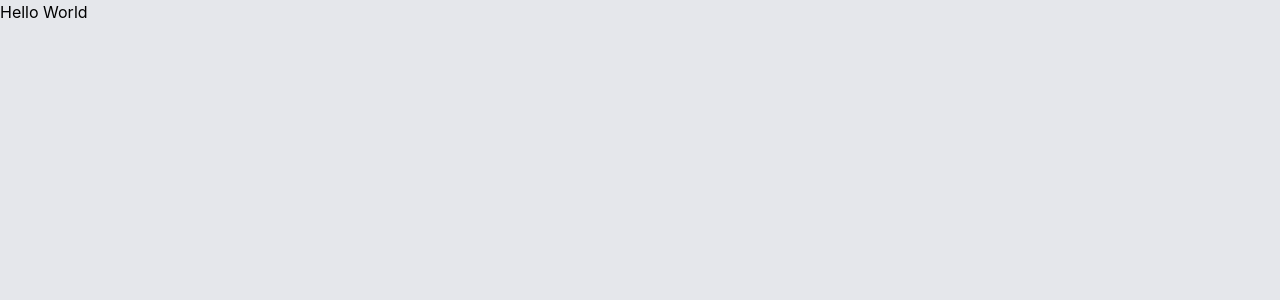
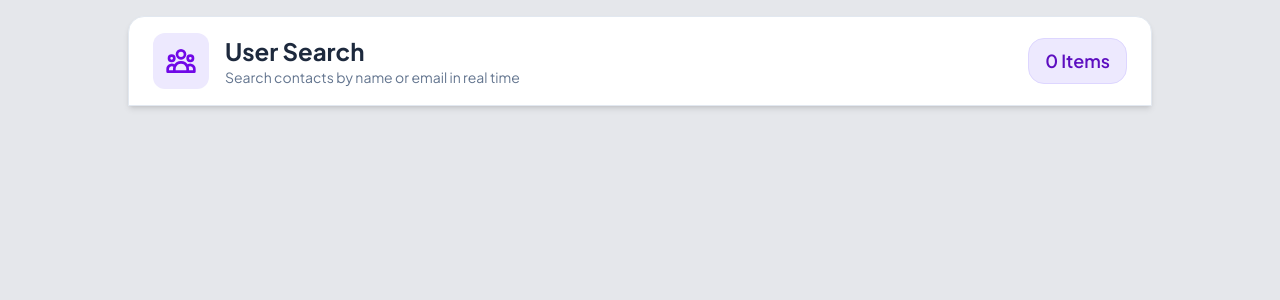
Before and after one commit to Sarfarosh-0/Web_Development, a React (Vite) app in the folder REACT_JS/02_React_App/: page / in a window 1280 px wide. Shown: the top 300 px of the page. Built offline with nearby package versions, Linux system fonts and the light colour scheme.

Commit message:
Header for User Search

```diff
--- a/REACT_JS/02_React_App/index.html
+++ b/REACT_JS/02_React_App/index.html
@@ -1,11 +1,22 @@
 <!doctype html>
 <html lang="en">
+
 <head>
   <meta charset="UTF-8" />
   <meta name="viewport" content="width=device-width, initial-scale=1.0" />
   <link rel="shortcut icon" href="https://cdn-icons-png.flaticon.com/128/15484/15484268.png" type="image/x-icon">
   <title>02-react-app</title>
   <link rel="stylesheet" href="src/index.css">
+  <link rel="preconnect" href="https://fonts.googleapis.com">
+  <link rel="preconnect" href="https://fonts.gstatic.com" crossorigin>
+  <link href="https://fonts.googleapis.com/css2?family=Plus+Jakarta+Sans:ital,wght@0,200..800;1,200..800&display=swap"
+    rel="stylesheet">
+
+  <style>
+    * {
+      font-family: "Plus Jakarta Sans", sans-serif;
+    }
+  </style>
 </head>
 
 <body class="bg-gray-200">
--- a/REACT_JS/02_React_App/src/04_User_Search/App.jsx
+++ b/REACT_JS/02_React_App/src/04_User_Search/App.jsx
@@ -1,8 +1,10 @@
+import Header from "./Components/Header";
+
 function App() {
 
     return (
         <>
-            <h1>Hello World</h1>
+            <Header />
         </>
     )
 }
--- /dev/null
+++ b/REACT_JS/02_React_App/src/04_User_Search/Components/Header.jsx
@@ -0,0 +1,34 @@
+function Header({ totalContacts }) {
+    return (
+        <header className="flex justify-between items-center border border-slate-200 bg-white mt-4 mx-32 px-6 py-4 shadow-md sticky top-0 z-10 rounded-t-2xl">
+
+            {/* Title */}
+            <div className="flex gap-4 items-center">
+                <div className="p-3 bg-violet-100 text-violet-700 rounded-xl flex items-center justify-center">
+
+                    {/* Contacts Icon */}
+                    <svg xmlns="http://www.w3.org/2000/svg" className="w-8 h-8" fill="none" viewBox="0 0 24 24" stroke="currentColor" strokeWidth={2}>
+                        <path strokeLinecap="round" strokeLinejoin="round" d="M17 20h5v-2a3 3 0 00-5.356-1.857M17 20H7m10 0v-2c0-.656-.126-1.283-.356-1.857M7 20H2v-2a3 3 0 015.356-1.857M7 20v-2c0-.656.126-1.283.356-1.857m0 0a5.002 5.002 0 019.288 0M15 7a3 3 0 11-6 0 3 3 0 016 0zm6 3a2 2 0 11-4 0 2 2 0 014 0zM7 10a2 2 0 11-4 0 2 2 0 014 0z" />
+                    </svg>
+                </div>
+
+                <div>
+                    <h1 className="text-2xl font-bold text-slate-800">User Search</h1>
+                    <p className="text-slate-500 text-sm">
+                        Search contacts by name or email in real time
+                    </p>
+                </div>
+            </div>
+
+            {/* Contact Count Badge */}
+            <div className="bg-violet-100 text-violet-800 rounded-2xl px-4 py-2 flex items-center justify-center gap-2 border border-violet-200">
+
+                <h2 className="text-lg font-semibold">
+                    {totalContacts ?? 0} {totalContacts === 1 ? "Item" : "Items"}
+                </h2>
+            </div>
+        </header>
+    );
+}
+
+export default Header;
```
